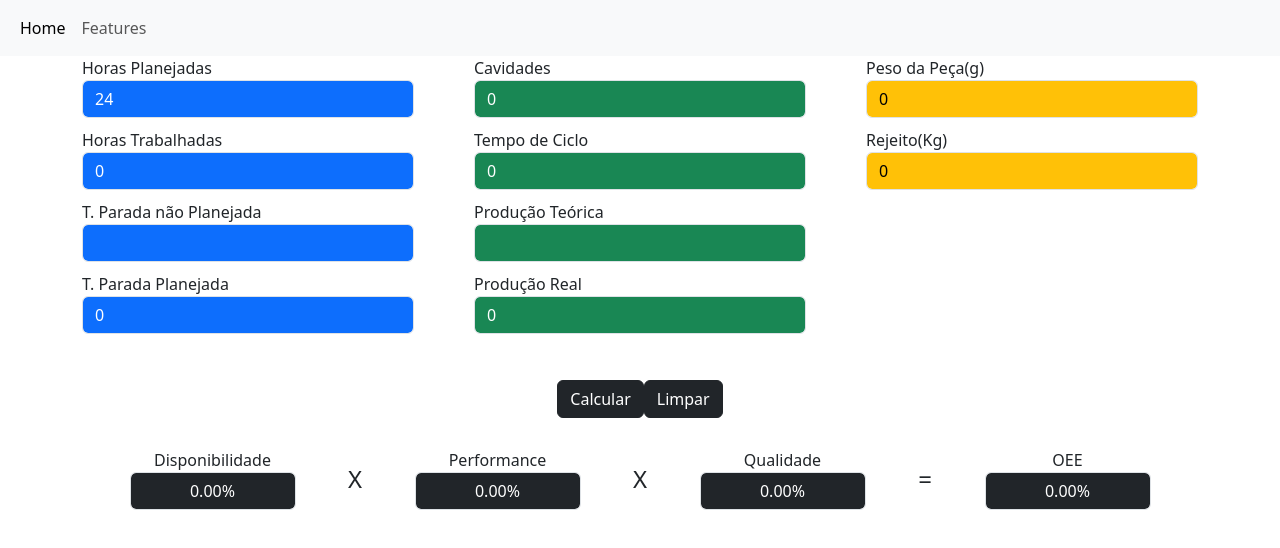
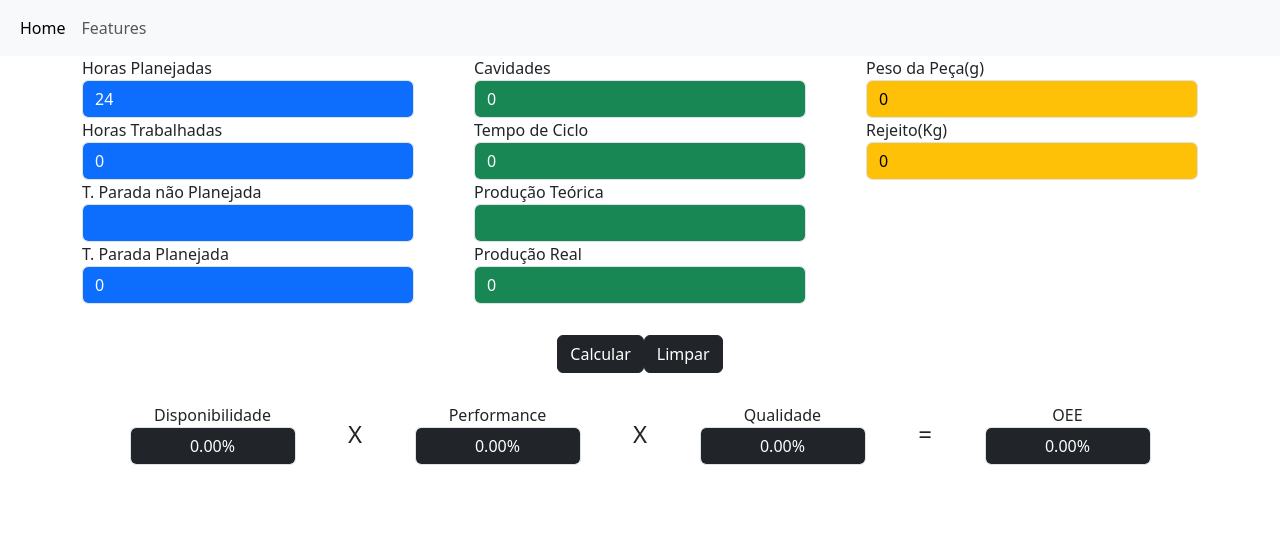
Before and after one commit to italoferreira0/simuladorOEE, a React (Vite) app: page / in a window 1280 px wide. Shown: the top 548 px of the page. Built offline with nearby package versions, Linux system fonts and the light colour scheme.

Commit message:
Atualização na logica, padronizando inicio

```diff
--- a/src/components/DivMaster.jsx
+++ b/src/components/DivMaster.jsx
@@ -93,22 +93,22 @@ function DivMaster() {
 
         <div class="container  ">
             <div class="row">
-                <div class="col-12 col-md-4 d-flex flex-column align-items-start Div1">
+                <div class="col-12 col-md-4 d-flex flex-column align-items-start ">
                     <div class="row w-100">
                         <div class="col-12">
                             <span>Horas Planejadas</span>
-                            <input type="number" class="inputVerdeEscuro form-control bg-primary text-white " disabled value={dia} />
+                            <input type="number" class=" form-control bg-primary text-white " disabled value={dia} />
                         </div>
                         <div class="col-12">
                             <span>Horas Trabalhadas</span>
-                            <input type="number" class="inputVerde form-control bg-primary text-white" value={Htrabalhada}
+                            <input type="number" class=" form-control bg-primary text-white" value={Htrabalhada}
                                 onChange={event => { setHtrabalhada(event.target.value); }} />
                         </div>
                     </div>
                     <div class="row w-100">
                         <div class="col-12">
                             <span>T. Parada não Planejada</span>
-                            <input type="number" class="inputAzul form-control bg-primary text-white" disabled />
+                            <input type="number" class=" form-control bg-primary text-white" disabled />
                         </div>
                         <div class="col-12">
                             <span>T. Parada Planejada</span>
@@ -118,37 +118,37 @@ function DivMaster() {
                     </div>
                 </div>
 
-                <div class="col-12 col-md-4 d-flex flex-column align-items-center Div2">
+                <div class="col-12 col-md-4 d-flex flex-column align-items-center ">
                     <div class="row w-100">
                         <div class="col-12">
                             <span>Cavidades</span>
-                            <input type="number" class="inputVerde form-control bg-success  text-white" value={cavidades}
+                            <input type="number" class=" form-control bg-success  text-white" value={cavidades}
                                 onChange={event => { setCavidades(event.target.value); }} />
                         </div>
                         <div class="col-12">
                             <span>Tempo de Ciclo</span>
-                            <input type="number" class="inputVerde form-control bg-success  text-white" value={ciclo}
+                            <input type="number" class=" form-control bg-success  text-white" value={ciclo}
                                 onChange={event => { setCiclo(event.target.value); }} />
                         </div>
                     </div>
                     <div class="row w-100">
                         <div class="col-12">
                             <span>Produção Teórica</span>
-                            <input type="number" class="inputVerdeEscuro form-control bg-success  text-white" disabled value={producaoTeorica.toFixed(2)} />
+                            <input type="number" class=" form-control bg-success  text-white" disabled value={producaoTeorica.toFixed(2)} />
                         </div>
                         <div class="col-12">
                             <span>Produção Real</span>
-                            <input type="number" class="inputVerde form-control bg-success  text-white" value={prodReal}
+                            <input type="number" class=" form-control bg-success  text-white" value={prodReal}
                                 onChange={event => { setprodReal(event.target.value); }} />
                         </div>
                     </div>
                 </div>
 
-                <div class="col-12 col-md-4 d-flex flex-column align-items-end Div3">
+                <div class="col-12 col-md-4 d-flex flex-column align-items-end ">
                     <div class="row w-100">
                         <div class="col-12">
                             <span>Peso da Peça(g)</span>
-                            <input type="number" class="inputVerde form-control bg-warning   text-black" value={peso}
+                            <input type="number" class=" form-control bg-warning   text-black" value={peso}
                                 onChange={event => { setPeso(event.target.value); }} />
                         </div>
                     </div>
```
